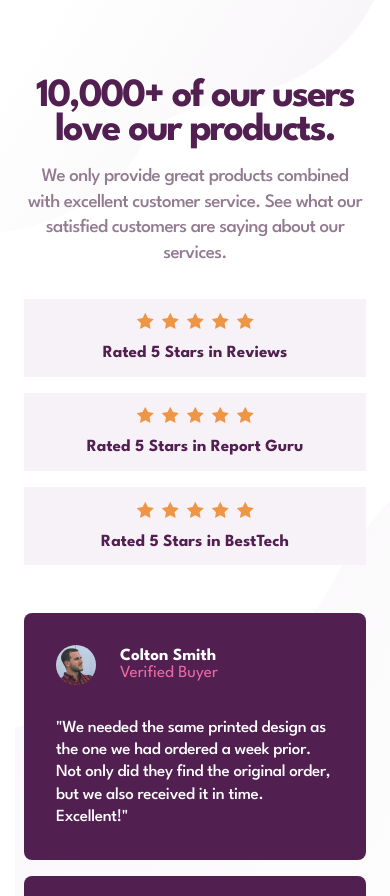
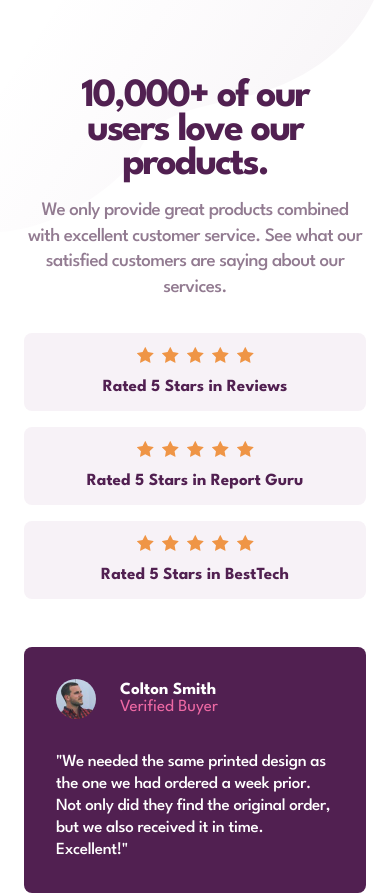
Before and after one commit to Rocabor/social-proof-section, a website built with Vite: page index.html in a window 390 px wide. Shown: the top 896 px of the page. Built offline with nearby package versions, Linux system fonts and the light colour scheme.

Commit message:
Refactor HTML and CSS for responsive design and layout adjustments

```diff
--- a/index.html
+++ b/index.html
@@ -15,25 +15,25 @@
   </head>
 
   <body class="px-6 py-20 md:px-20 md:py-[118px] xl:px-[165px] xl:py-[116px] min-h-dvh">
-    <main class="w-full h-screen flex flex-col gap-8">
+    <main class="w-full flex flex-col gap-8 md:gap-10">
       <!-- Header Container -->
-      <header class="flex flex-col gap-4">
-        <h1 class="text-preset-2 text-purple-900 text-center mx-2">10,000+ of our users love our products.</h1>
-        <p class="text-preset-3 text-purple-300 text-center">
+      <header class="flex flex-col items-center gap-4">
+        <h1 class="text-preset-2 text-purple-900 text-center w-[295px] md:w-full md:text-preset-1">10,000+ of our users <br class="hidden md:block">love our products.</h1>
+        <p class="text-preset-3 text-purple-300 text-center md:w-[453px]">
           We only provide great products combined with excellent customer service. See what our satisfied customers are
           saying about our services.
         </p>
       </header>
 
       <!-- Reviews Container -->
-      <section class="flex flex-col gap-12">
+      <section class="flex flex-col items-center gap-12">
         <!-- Review Card -->
-        <div class="flex flex-col gap-4">
+        <div class="flex flex-col gap-4 w-full md:w-[453px]">
           <!-- Review Header -->
           <div class="flex flex-col gap-4">
             <!-- Stars Container -->
             <div
-              class="flex flex-col items-center gap-4 text-preset-4-bold text-purple-900 bg-purple-100 px-[61px] py-[14.61px]">
+              class="review-cont">
               <div class="flex gap-2" role="img" aria-label="Calificación de 5 estrellas">
                 <img src="/images/icon-star.svg" alt="" aria-hidden="true" />
                 <img src="/images/icon-star.svg" alt="" aria-hidden="true" />
@@ -46,7 +46,7 @@
             </div>
 
             <div
-              class="flex flex-col items-center gap-4 text-preset-4-bold text-purple-900 bg-purple-100 px-[55px] py-[14.61px]">
+              class="review-cont">
               <div class="flex gap-2" role="img" aria-label="Calificación de 5 estrellas">
                 <img src="/images/icon-star.svg" alt="" aria-hidden="true" />
                 <img src="/images/icon-star.svg" alt="" aria-hidden="true" />
@@ -59,7 +59,7 @@
             </div>
 
             <div
-              class="flex flex-col items-center gap-4 text-preset-4-bold text-purple-900 bg-purple-100 px-[69.5px] py-[14.61px]">
+              class="review-cont">
               <div class="flex gap-2" role="img" aria-label="Calificación de 5 estrellas">
                 <img src="/images/icon-star.svg" alt="" aria-hidden="true" />
                 <img src="/images/icon-star.svg" alt="" aria-hidden="true" />
@@ -74,9 +74,11 @@
         </div>
 
         <!-- Testimonials Container -->
-        <section class="flex flex-col gap-4">
-          <article class="flex p-8 rounded-lg bg-purple-900">
+        <section class="flex flex-col gap-4 md:w-[453px]">
+
+          <article class="testimonial">
             <div class="flex flex-col gap-8">
+
               <figure class="flex gap-6 items-center">
                 <img src="public/images/image-colton.jpg" alt="" class="rounded-full size-10" />
                 <figcaption>
@@ -92,8 +94,9 @@
             </div>
           </article>
 
-          <article class="flex p-8 rounded-lg bg-purple-900">
+          <article class="testimonial">
             <div class="flex flex-col gap-8">
+
               <figure class="flex gap-6 items-center">
                 <img src="public/images/image-irene.jpg" alt="" class="rounded-full size-10" />
                 <figcaption>
@@ -109,8 +112,9 @@
             </div>
           </article>
 
-          <article class="flex p-8 rounded-lg bg-purple-900">
+          <article class="testimonial">
             <div class="flex flex-col gap-8">
+
               <figure class="flex gap-6 items-center">
                 <img src="public/images/image-anne.jpg" alt="" class="rounded-full size-10" />
                 <figcaption>
--- a/src/style.css
+++ b/src/style.css
@@ -1,5 +1,4 @@
 @import "tailwindcss";
-
 
 @layer base{
 
@@ -11,15 +10,23 @@
 
     @variant md{
       background-image: url('/images/bg-pattern-top-mobile.svg'),url('/images/bg-pattern-bottom-desktop.svg');
+      background-size: auto,768px 477px ;
 
     }
-
 
     font-family: var(--font-league);
   }
 
 }
 
+@layer components{
+  .review-cont{
+    @apply flex flex-col md:flex-row items-center gap-4 md:gap-8 text-preset-4-bold text-purple-900 bg-purple-100 rounded-lg py-[14.5px] md:px-8 md:py-4;
+  }
+  .testimonial{
+    @apply flex p-8 rounded-lg bg-purple-900 md:h-56;
+  }
+}
 
 @theme {
 
```
